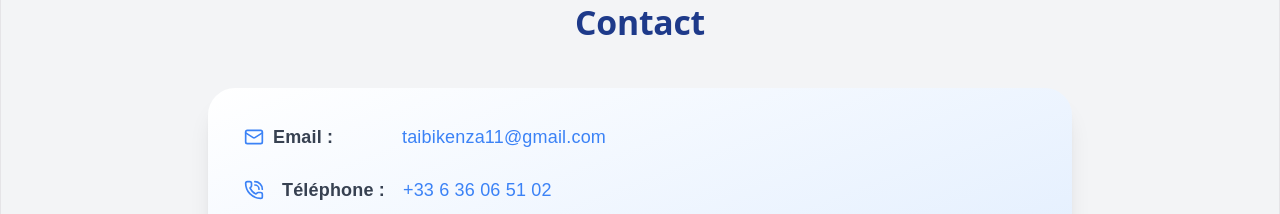
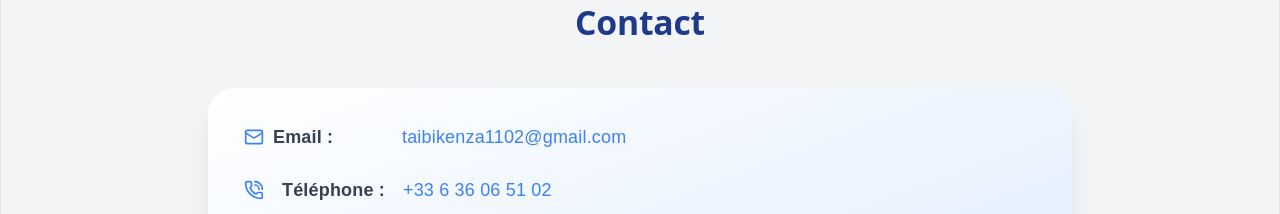
Before and after one commit to Kenzo2345/Portfolio, a React (Vite) app: page / in a window 1280 px wide. Shown: the part 1840-2054 px from the top of the page. Built offline with nearby package versions, Linux system fonts and the light colour scheme.

Commit message:
fix scroll to top navigation

```diff
--- a/src/App.jsx
+++ b/src/App.jsx
@@ -15,6 +15,8 @@ function App() {
   return (
     <div className="min-h-screen bg-gray-100 dark:bg-[#0f172a] text-gray-900 dark:text-white transition-all duration-500">
       <Navbar />
+          {/* Scroll automatique + bouton */}
+      <ScrollToTop />
       <main className="flex-grow">
         <Routes>
           {/* Page d’accueil (avec plusieurs sections) */}
@@ -37,8 +39,7 @@ function App() {
           <Route path="/experience" element={<Experience />} />
         </Routes>
       </main>
-      {/*Bouton retour en haut */}
-      <ScrollToTop />
+
       <Footer />
     </div>
 
--- a/src/components/ScrollToTop.jsx
+++ b/src/components/ScrollToTop.jsx
@@ -1,9 +1,20 @@
 import { useState, useEffect } from "react";
+import { useLocation } from "react-router-dom";
 import { ArrowUp } from "lucide-react";
 
 export default function ScrollToTop() {
   const [visible, setVisible] = useState(false);
+  const { pathname } = useLocation();
 
+  // Scroll automatique en haut lors du changement de page
+  useEffect(() => {
+    window.scrollTo({
+      top: 0,
+      behavior: "smooth",
+    });
+  }, [pathname]);
+
+  // Afficher le bouton après scroll
   useEffect(() => {
     const toggleVisibility = () => {
       setVisible(window.scrollY > 300);
@@ -14,17 +25,20 @@ export default function ScrollToTop() {
     return () => window.removeEventListener("scroll", toggleVisibility);
   }, []);
 
+  // Bouton manuel
   const scrollToTop = () => {
     window.scrollTo({
       top: 0,
-      behavior: "smooth"
+      behavior: "smooth",
     });
   };
 
   return (
     visible && (
-      <button onClick={scrollToTop}
-        className="bg-blue-500 fixed bottom-6 right-6  p-3 rounded-full shadow-lg  hover:scale-110 transition-all duration-300">
+      <button
+        onClick={scrollToTop}
+        className="bg-blue-500 fixed bottom-6 right-6 p-3 rounded-full shadow-lg hover:scale-110 transition-all duration-300 text-white"
+      >
         <ArrowUp size={20} />
       </button>
     )
--- a/src/pages/Contact.jsx
+++ b/src/pages/Contact.jsx
@@ -17,7 +17,7 @@ export default function Contact() {
           </div>
 
           <a href="https://mail.google.com/mail/?view=cm&fs=1&to=taibi@gmail.com" target="_blank"
-          className=" break-all hover:underline text-blue-500"> taibikenza11@gmail.com</a>
+          className=" break-all hover:underline text-blue-500"> taibikenza1102@gmail.com</a>
         </div>
         {/* Téléphone */}
         <div className="flex flex-col sm:flex-row sm:items-center gap-2 sm:gap-4 hover:translate-x-1 transition">
--- a/src/pages/Footer.jsx
+++ b/src/pages/Footer.jsx
@@ -15,7 +15,7 @@ export default function Footer() {
           <a href="https://linkedin.com/in/kenza-taibi" className="hover:text-blue-500 transition">
             <Linkedin size={22} />
           </a>
-          <a href="mailto:taibikenza11@gmail.com" className="hover:text-blue-500 transition">
+          <a href="mailto:taibikenza1102@gmail.com" className="hover:text-blue-500 transition">
             <Mail size={22} />
           </a>
         </div>
```
Also changed, not shown: 1 other file (tests, documents, lock files or other folders).
